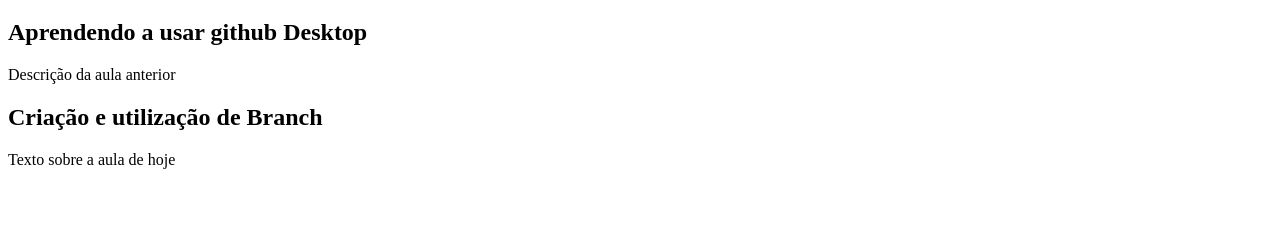
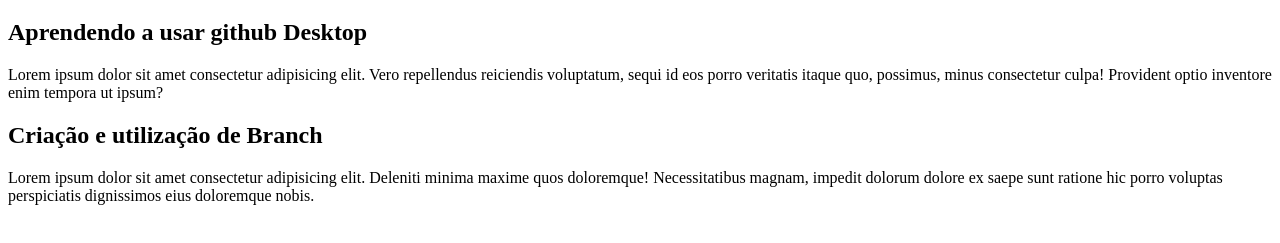
Before and after one commit to CrislaineCserafim/PROJETO-INTEGRADOR-2020, a plain HTML site: page index.html in a window 1280 px wide. Shown: the part 61-304 px from the top of the page. Drawn offline with Linux system fonts and the light colour scheme.

Commit message:
inicie o conteúdo

```diff
--- a/index.html
+++ b/index.html
@@ -12,11 +12,11 @@
         </head>
         <ARTicle>
             <H2>Aprendendo a usar github Desktop</H2>
-            <p>Descrição da aula anterior</p>
+            <p>Lorem ipsum dolor sit amet consectetur adipisicing elit. Vero repellendus reiciendis voluptatum, sequi id eos porro veritatis itaque quo, possimus, minus consectetur culpa! Provident optio inventore enim tempora ut ipsum?</p>
         </ARTicle>
         <article>
             <h2>Criação e utilização de Branch</h2>
-            <p>Texto sobre a aula de hoje</p>
+            <p>Lorem ipsum dolor sit amet consectetur adipisicing elit. Deleniti minima maxime quos doloremque! Necessitatibus magnam, impedit dolorum dolore ex saepe sunt ratione hic porro voluptas perspiciatis dignissimos eius doloremque nobis.</p>
         </article>
     </main>
  </body>
```
